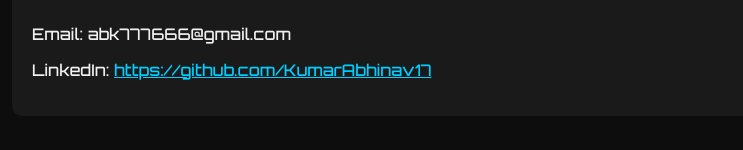
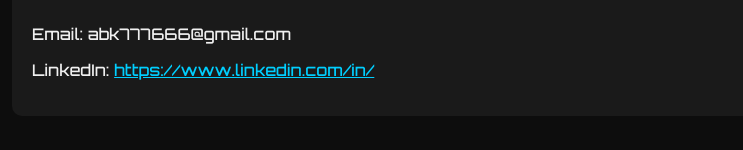
Before and after one commit to KumarAbhinav17/OIBSIP_webdevelopment_task2, a plain HTML site: page index.html in a window 1280 px wide. Shown: the part 1515-1665 px from the top of the page, without its empty margins (208-951 px from the left). Drawn offline with Linux system fonts and the light colour scheme.

Commit message:
Update index.html

```diff
--- a/index.html
+++ b/index.html
@@ -55,7 +55,7 @@
   <section class="contact" id="contact">
     <h2>Contact Terminal</h2>
     <p>Email: abk777666@gmail.com</p>
-    <p>LinkedIn: <a href="https://linkedin.com/in/YOUR-ID">https://github.com/KumarAbhinav17</a></p>
+    <p>LinkedIn: <a href="https://www.linkedin.com/in/abhinav-kumar-7407b9252/">https://www.linkedin.com/in/</a></p>
   </section>
 
   <footer>
```
